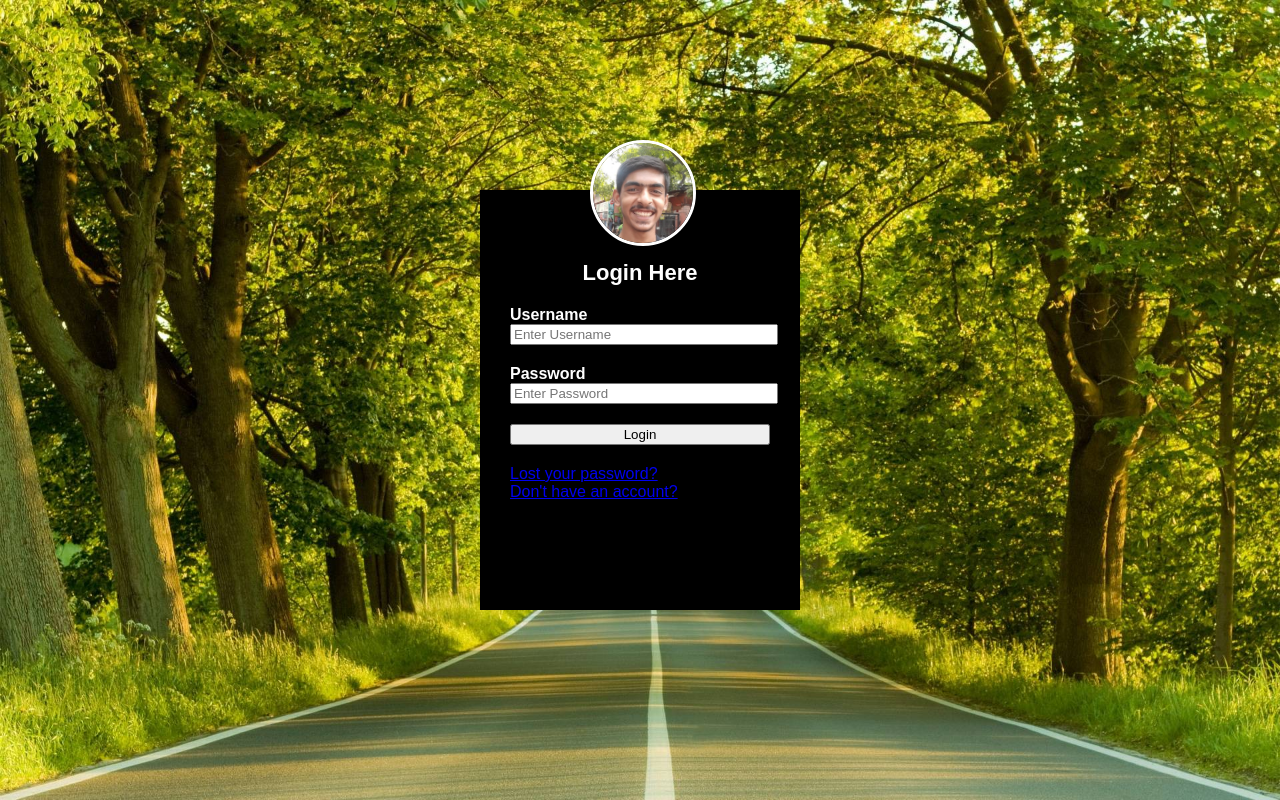
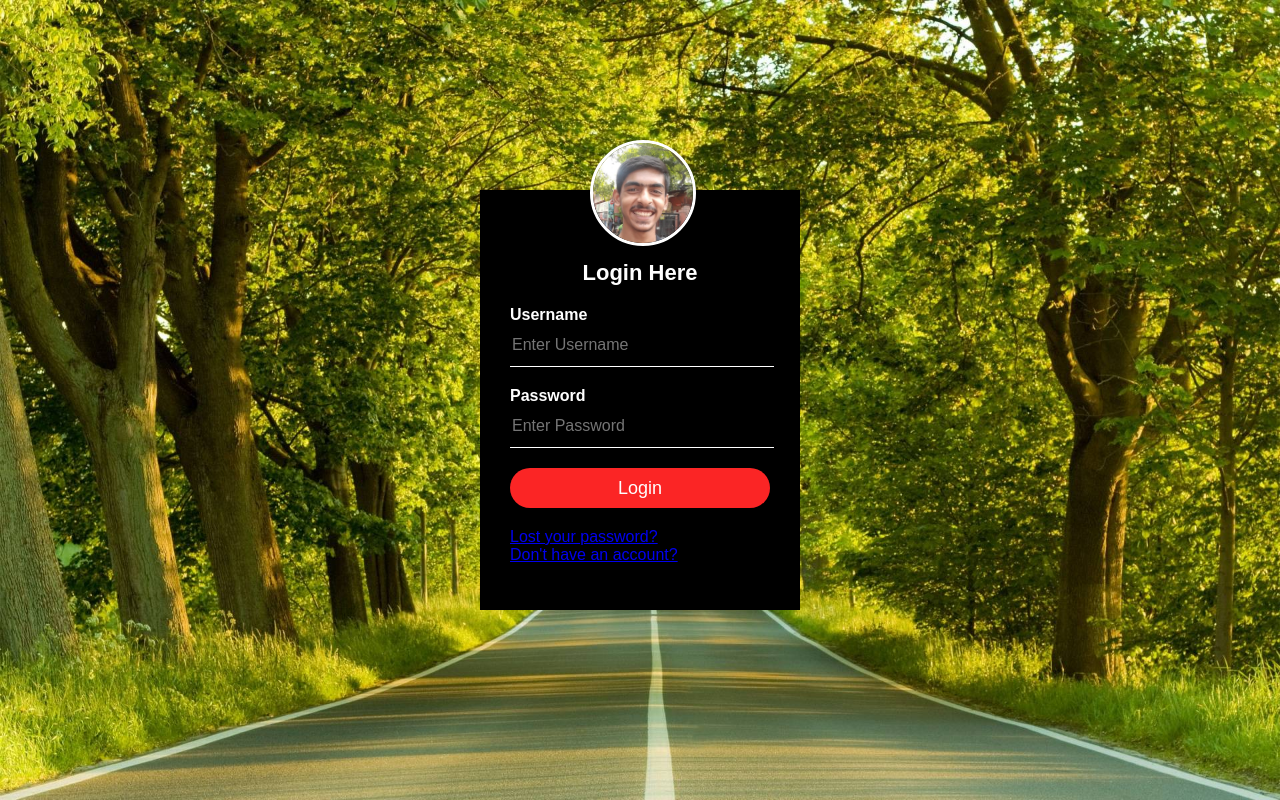
Before and after one commit to csachdeva83/HTML_CSS_Practice_Projects, a plain HTML site: page Practice_4/index.html in a window 1280 px wide. Drawn offline with Linux system fonts and the light colour scheme.

Commit message:
username,password login setup

```diff
--- a/Practice_4/css/styles.css
+++ b/Practice_4/css/styles.css
@@ -47,3 +47,23 @@ h1{
     width: 100%;
     margin-bottom: 20px;
 }
+
+.loginbox input[type="text"], input[type="password"]{
+    border: none;
+    border-bottom: 1px solid #fff;
+    background: transparent;
+    outline: none;
+    height: 40px;
+    color: #fff;
+    font-size: 16px;
+}
+
+.loginbox input[type="submit"]{
+    border: none;
+    outline: none;
+    height: 40px;
+    background: #fb2525;
+    color: #fff;
+    font-size: 18px;
+    border-radius: 20px;
+}
```
